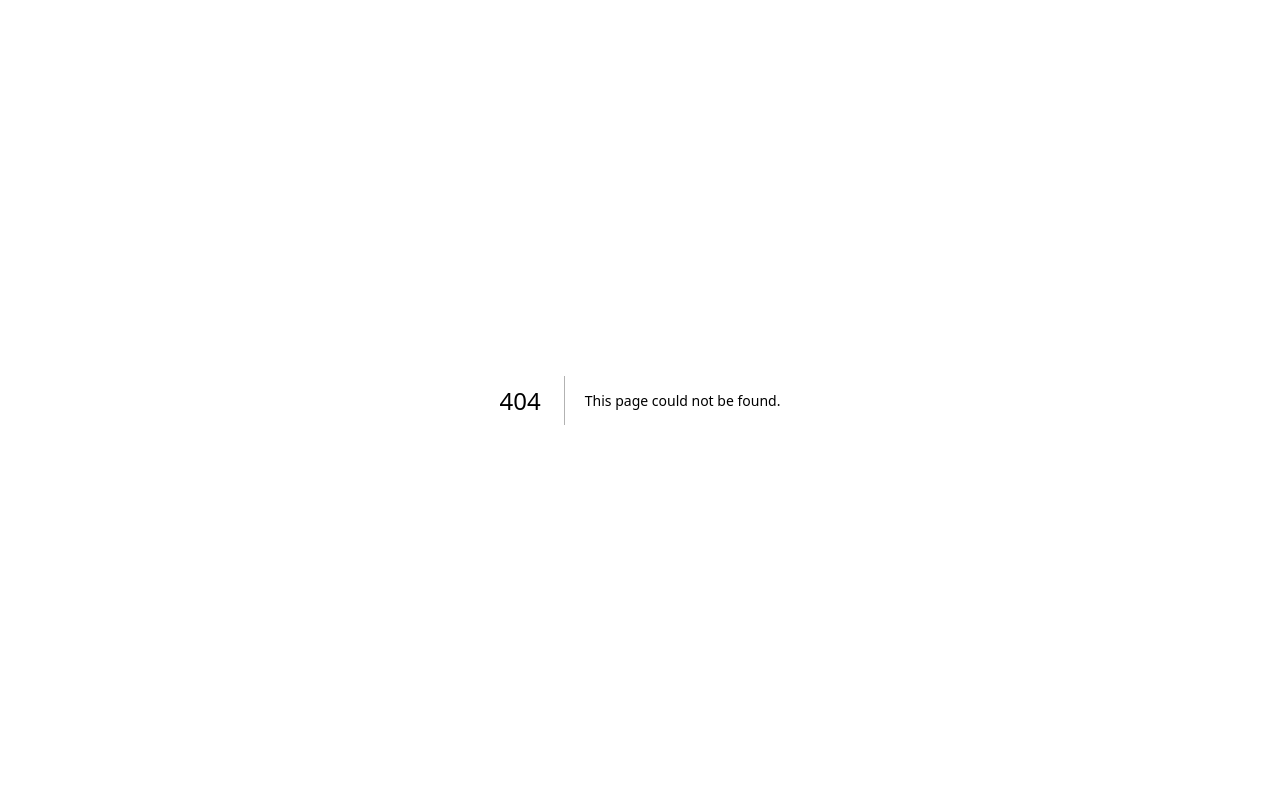
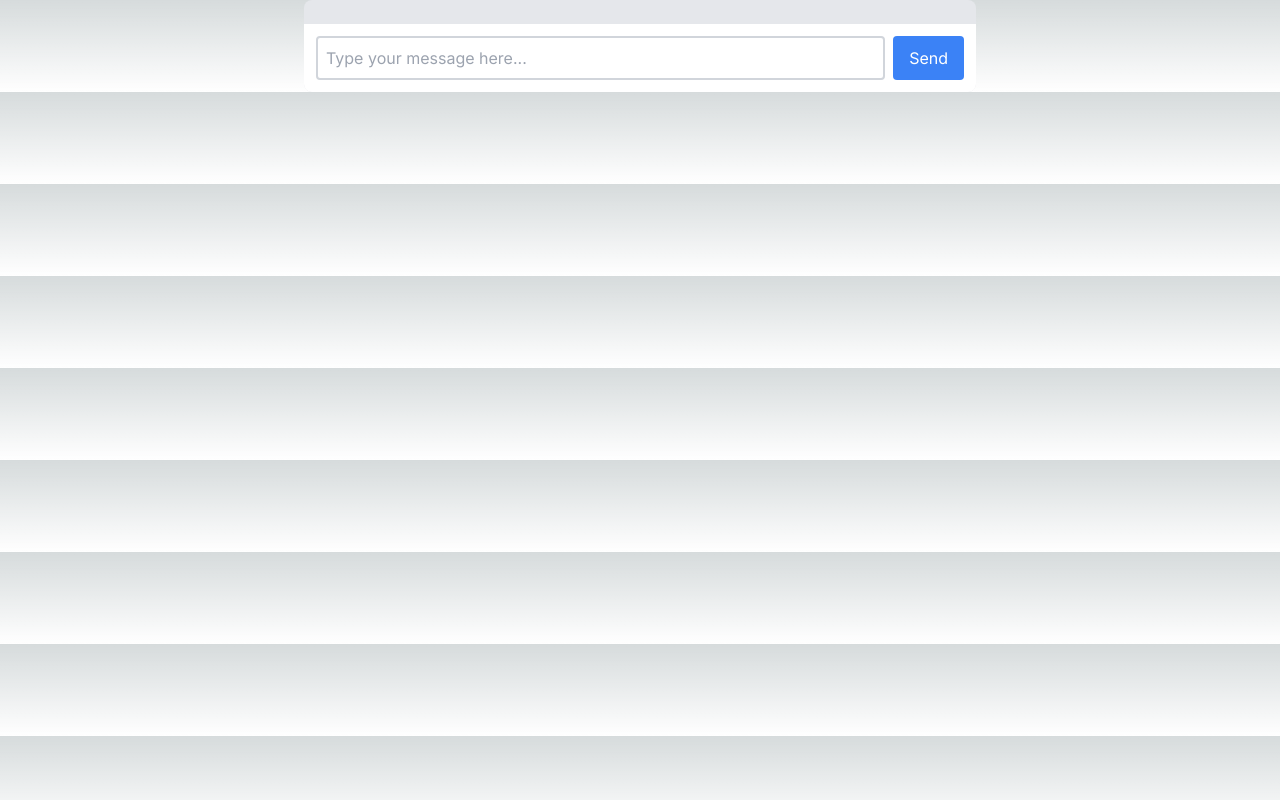
Before and after one commit to John-Naquin/Atlas, a Next.js app: page /chat in a window 1280 px wide. Before the commit this address had no page. Built offline with nearby package versions, Linux system fonts and the light colour scheme.

Commit message:
Connecting to render

```diff
--- /dev/null
+++ b/app/chat/page.js
@@ -0,0 +1,67 @@
+'use client'
+
+import React, { useState } from 'react';
+
+function ChatComponent() {
+    const [userInput, setUserInput] = useState('');
+    const [conversation, setConversation] = useState([]);
+    const [isLoading, setIsLoading] = useState(false);
+
+    const sendMessage = async () => {
+        if (!userInput.trim()) return;
+
+        const userMessage = { role: 'User', text: userInput };
+        setConversation([...conversation, userMessage]);
+        setIsLoading(true);
+
+        const botResponse = await fetch('https://atlas-backend-1eds.onrender.com/chat', {
+            method: 'POST',
+            headers: {
+                'Content-Type': 'application/json',
+            },
+            body: JSON.stringify({ message: userInput }),
+        });
+        const data = await botResponse.json();
+
+        const botMessage = { role: 'Bot', text: data.response };
+        setConversation([...conversation, userMessage, botMessage]);
+        setIsLoading(false);
+
+        setUserInput('');
+    };
+
+    return (
+        <div className="flex flex-col w-full max-w-2xl mx-auto bg-gray-200 rounded-lg overflow-hidden">
+            <div className="flex-grow overflow-y-auto p-3">
+                {conversation.map((exchange, index) => (
+                    <div key={index} className={`max-w-sm mx-2 my-8 p-2 rounded-lg shadow ${
+                        exchange.role === 'User' ? 'bg-blue-500 text-white ml-auto' : 'bg-gray-300 text-black mr-auto'
+                    }`}>
+                        <p className="text-xs font-bold">{exchange.role}</p>
+                        <p>{exchange.text}</p>
+                    </div>
+                ))}
+                {isLoading && <div className="animate-bounce mr-auto ml-2 text-gray-500">Loading...</div>}
+            </div>
+            <div className="flex p-3 bg-white">
+                <input
+                    type="text"
+                    value={userInput}
+                    onChange={(e) => setUserInput(e.target.value)}
+                    onKeyPress={(e) => e.key === 'Enter' && sendMessage()}
+                    className="flex-1 p-2 border-2 border-gray-300 rounded mr-2 text-black"
+                    placeholder="Type your message here..."
+                />
+                <button
+                    onClick={sendMessage}
+                    className="px-4 py-2 bg-blue-500 text-white rounded hover:bg-blue-600"
+                    disabled={isLoading}
+                >
+                    Send
+                </button>
+            </div>
+        </div>
+    );
+}
+
+export default ChatComponent;
```
